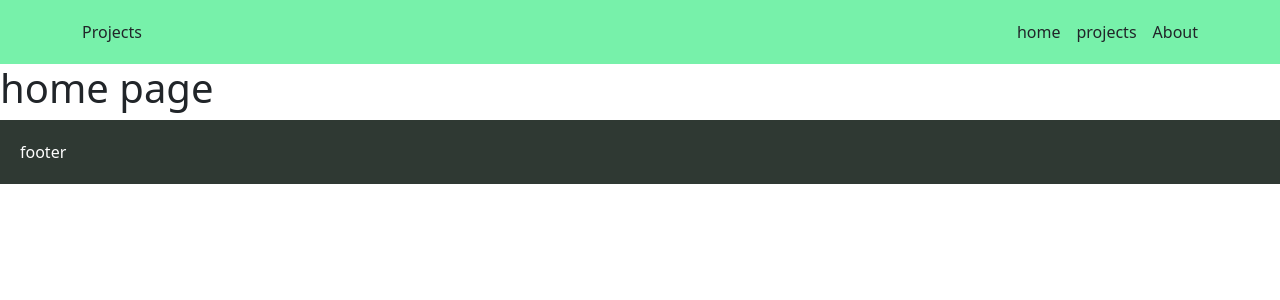
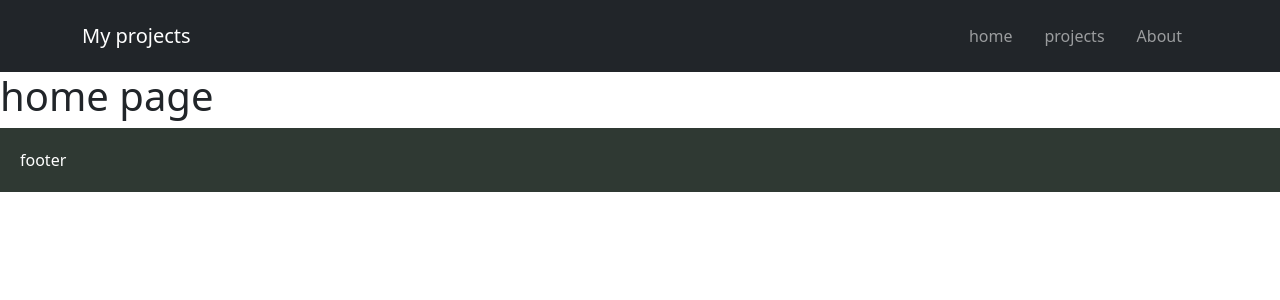
Before and after one commit to FilippoBonafini/vite-boolfolio, a Vue app: page / in a window 1280 px wide. Shown: the top 300 px of the page. Built offline with nearby package versions, Linux system fonts and the light colour scheme.

Commit message:
Sistemata mavbar

```diff
--- a/src/components/AppHeader.vue
+++ b/src/components/AppHeader.vue
@@ -1,29 +1,41 @@
 <template>
     <header>
+        <nav class="navbar navbar-expand-lg bg-dark" data-bs-theme="dark">
             <div class="container">
-            <div class="d-flex justify-content-between">
-                <div class="logo">Projects</div>
-                <nav>
-                    <ul class="list-unstyled m-0 p-0 gap-3 d-flex">
-                        <li>
+                <a class="navbar-brand" href="#">My projects</a>
+                <button class="navbar-toggler" type="button" data-bs-toggle="collapse"
+                    data-bs-target="#navbarSupportedContent" aria-controls="navbarSupportedContent" aria-expanded="false"
+                    aria-label="Toggle navigation">
+                    <span class="navbar-toggler-icon"></span>
+                </button>
+                <div class="collapse navbar-collapse" id="navbarSupportedContent">
+                    <ul class="navbar-nav ms-auto mb-2 mb-lg-0">
+                        <li class="nav-item">
+                            <a class="nav-link active" aria-current="page" href="#">
                                 <RouterLink :to="{ name: 'home' }" class="nav-link">
                                     home
                                 </RouterLink>
+                            </a>
                         </li>
-                        <li>
+                        <li class="nav-item">
+                            <a class="nav-link active" aria-current="page" href="#">
                                 <RouterLink :to="{ name: 'projects' }" class="nav-link">
                                     projects
                                 </RouterLink>
+                            </a>
                         </li>
-                        <li>
+                        <li class="nav-item">
+                            <a class="nav-link active" aria-current="page" href="#">
                                 <RouterLink :to="{ name: 'about' }" class="nav-link">
                                     About
                                 </RouterLink>
+                            </a>
                         </li>
                     </ul>
-                </nav>
                 </div>
             </div>
+        </nav>
+
     </header>
 </template>
 
@@ -32,10 +44,3 @@
     name: 'AppHeader'
 }
 </script>
-
-<style scoped>
-header {
-    padding: 20px;
-    background-color: rgb(119, 241, 170);
-}
-</style>
```
Lines whose indentation alone changed are shown as unchanged.
